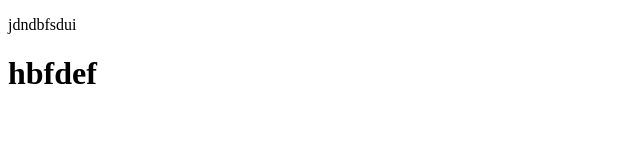
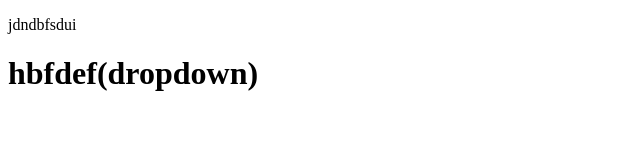
Before and after one commit to AnandUtpal/anand, a plain HTML site: page index.html in a window 1280 px wide. Shown: the whole page, without its empty margins (0-640 px from the left). Drawn offline with Linux system fonts and the light colour scheme.

Commit message:
ad droppdown

```diff
--- a/index.html
+++ b/index.html
@@ -7,7 +7,7 @@
 </head>
 <body>
     <p>jdndbfsdui</p>
-    <h1>hbfdef</h1>
+    <h1>hbfdef(dropdown)</h1>
 
 </body>
 </html>
```
